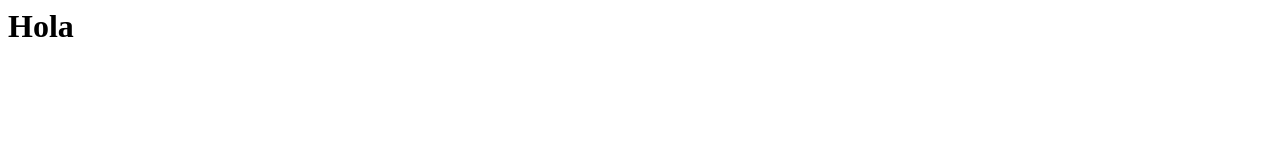
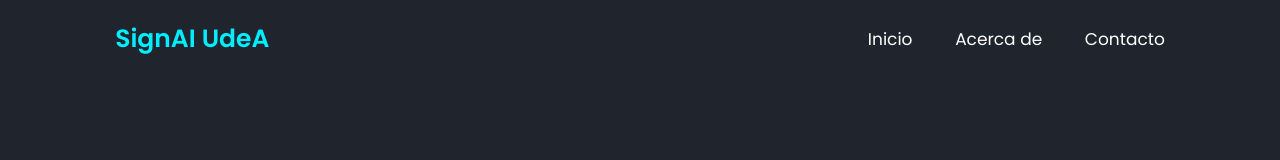
Before and after one commit to SignAIUdeA/SignAIUdeA, a plain HTML site: page index.html in a window 1280 px wide. Drawn offline with Linux system fonts and the light colour scheme.

Commit message:
Baseline

```diff
--- /dev/null
+++ b/css/style.css
@@ -0,0 +1,62 @@
+@import url(https://fonts.googleapis.com/css2?family=Poppins:wght@300;400;500;600;700&display=swap);
+
+* {
+    margin: 0;
+    padding: 0;
+    box-sizing: border-box;
+    text-decoration: none;
+    text-decoration: none;
+    border: none;
+    outline: none;
+    scroll-behavior: smooth;
+    font-family: 'Poppins', sans-serif;
+}
+
+:root {
+    --bg-color: #1f242d;
+    --second-bg-color: #323946;
+    --text-color: #fff;
+    --main-color: #0ef;
+}
+
+html {
+    font-size: 62.5%;
+    overflow-x: hidden;
+}
+
+body{
+    background-color: var(--bg-color);
+    color: var(--text-color);
+}
+
+.header {
+    position: fixed;
+    top:0;
+    left: 0;
+    width: 100%;
+    padding: 2rem 9%;
+    background: var(--bg-color);
+    display: flex;
+    justify-content: space-between;
+    align-items: center;
+    z-index: 100;
+}
+
+
+.logo{
+    font-size: 2.5rem;
+    color: var(--main-color);
+    font-weight: 600;
+    cursor:default;
+}
+
+.navbar a{
+    font-size: 1.7rem;
+    color: var(--text-color);
+    margin-left: 4rem;
+    transition: .3s;
+}
+
+.navbar a:hover{
+    color: var(--main-color);
+}
--- a/index.html
+++ b/index.html
@@ -1 +1,27 @@
-<h1> Hola </h1>
+<!DOCTYPE html>
+<html lang="en">
+    <head>
+        <meta charset="UTF-8">
+        <meta http-equiv="X-UA-Compatible" content="IE=edge">
+        <meta name="viewport" content="width=device-width, initial-scale=1.0">
+        <title>SignAI UdeA</title>
+        <link rel="stylesheet" href="css/style.css">
+    </head>
+
+    <body>
+        <header class="header">
+            <a href="index.html" class="logo">SignAI UdeA</a>
+            <nav class="navbar">
+                <a href="#home">Inicio</a>
+                <a href="#about">Acerca de</a>
+                <a href="#contact">Contacto</a>
+            </nav>
+        </header>
+
+
+
+
+
+
+
+</html>
```
